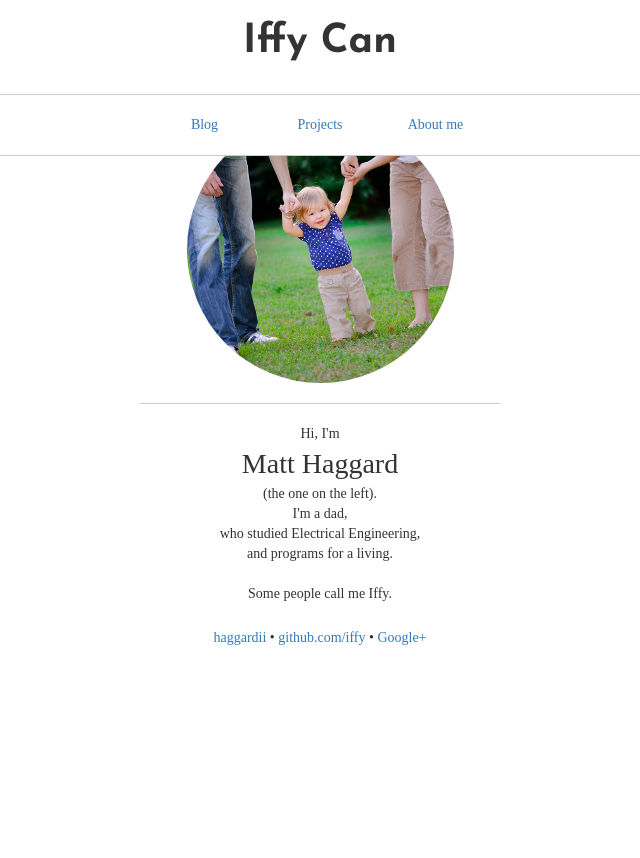
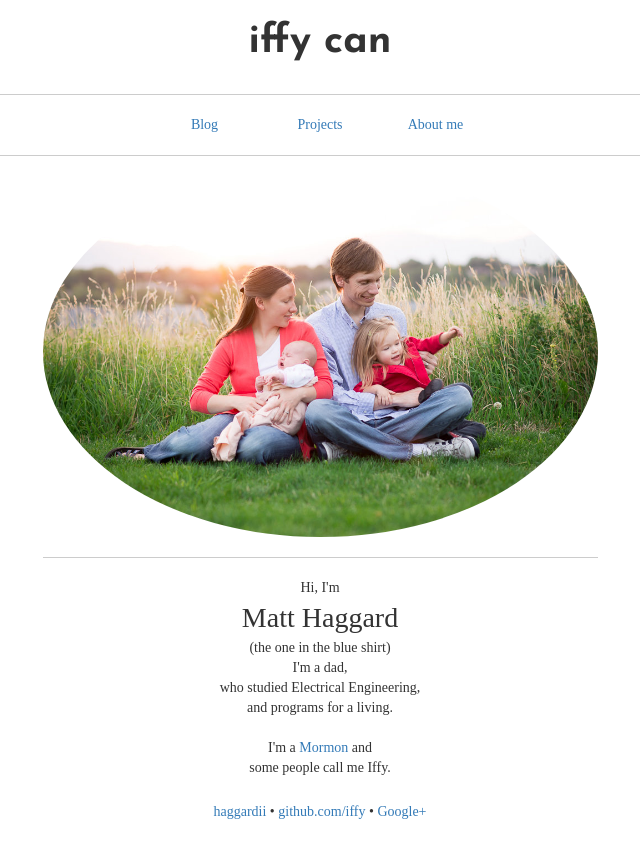
Before and after one commit to iffy/iffy.github.com, a Jekyll site: the page index.html, which Jekyll copies as it is, in a window 1280 px wide. Shown: the top 858 px of the page, without its empty margins (320-960 px from the left). Built offline with Jekyll 4.4.1, drawn with Linux system fonts in a browser that asks for light colours; nearby versions of some CDN libraries; some web fonts are replaced.

Commit message:
Update pictures

```diff
--- a/index.html
+++ b/index.html
@@ -2,9 +2,9 @@
 <html>
 <head>
   <title>Iffy Can - Matt Haggard's Personal Website</title>
-  <script src="//ajax.googleapis.com/ajax/libs/jquery/1.10.2/jquery.min.js"></script>
-  <link rel="stylesheet" href="//netdna.bootstrapcdn.com/bootstrap/3.0.0/css/bootstrap.min.css">
-  <script src="//netdna.bootstrapcdn.com/bootstrap/3.0.0/js/bootstrap.min.js"></script>
+  <script src="https://ajax.googleapis.com/ajax/libs/jquery/1.10.2/jquery.min.js"></script>
+  <link rel="stylesheet" href="https://netdna.bootstrapcdn.com/bootstrap/3.0.0/css/bootstrap.min.css">
+  <script src="https://netdna.bootstrapcdn.com/bootstrap/3.0.0/js/bootstrap.min.js"></script>
 
   <link href='css/base.css' rel='stylesheet' type='text/css'>
   <style>
@@ -13,12 +13,8 @@
     position: relative;
     padding-top: 0em;
     padding-bottom: 1em;
-    margin-top: -4rem;
+    margin-top: 1rem;
     text-align: center;
-  }
-  .about-me img {
-    max-width: 267px;
-    max-height: 267px;
   }
   .blurb {
     text-align: center;
@@ -33,7 +29,7 @@
 
     <div class="row">
       <div class="col-sm-offset-4 col-sm-4">
-        <h1 class="main centered">Iffy Can</h1>
+        <h1 class="main centered">iffy can</h1>
       </div>
     </div>
 
@@ -46,8 +42,8 @@
     </div>
 
     <div class="row">
-      <div class="col-sm-offset-4 col-sm-4 about-me">
-        <img src="img/family.jpg" width="100%" style="border-radius: 50%;">
+      <div class="col-sm-offset-3 col-sm-6 about-me">
+        <img src="img/family3.jpg" width="100%" style="border-radius: 50%;">
 
         <hr/>
 
@@ -55,12 +51,13 @@
           Hi, I'm
           <br/>
           <span class="name">Matt Haggard</span>
-          <br/>(the one on the left).
+          <br/>(the one in the blue shirt)
           <br/>I'm a dad,
           <br/>who studied Electrical Engineering,
           <br/>and <span data-toggle="tooltip" title="Python, AngularJS, PostgreSQL...">programs</span> for a living.
           <br/>
-          <br/>Some people call me Iffy.
+          <br/>I'm a <a href="http://www.mormon.org/" target="_blank">Mormon</a> and
+          <br/>some people call me Iffy.
         </div>
 
         <hr/>
```
Also changed, not shown: img/family3.jpg (added).
